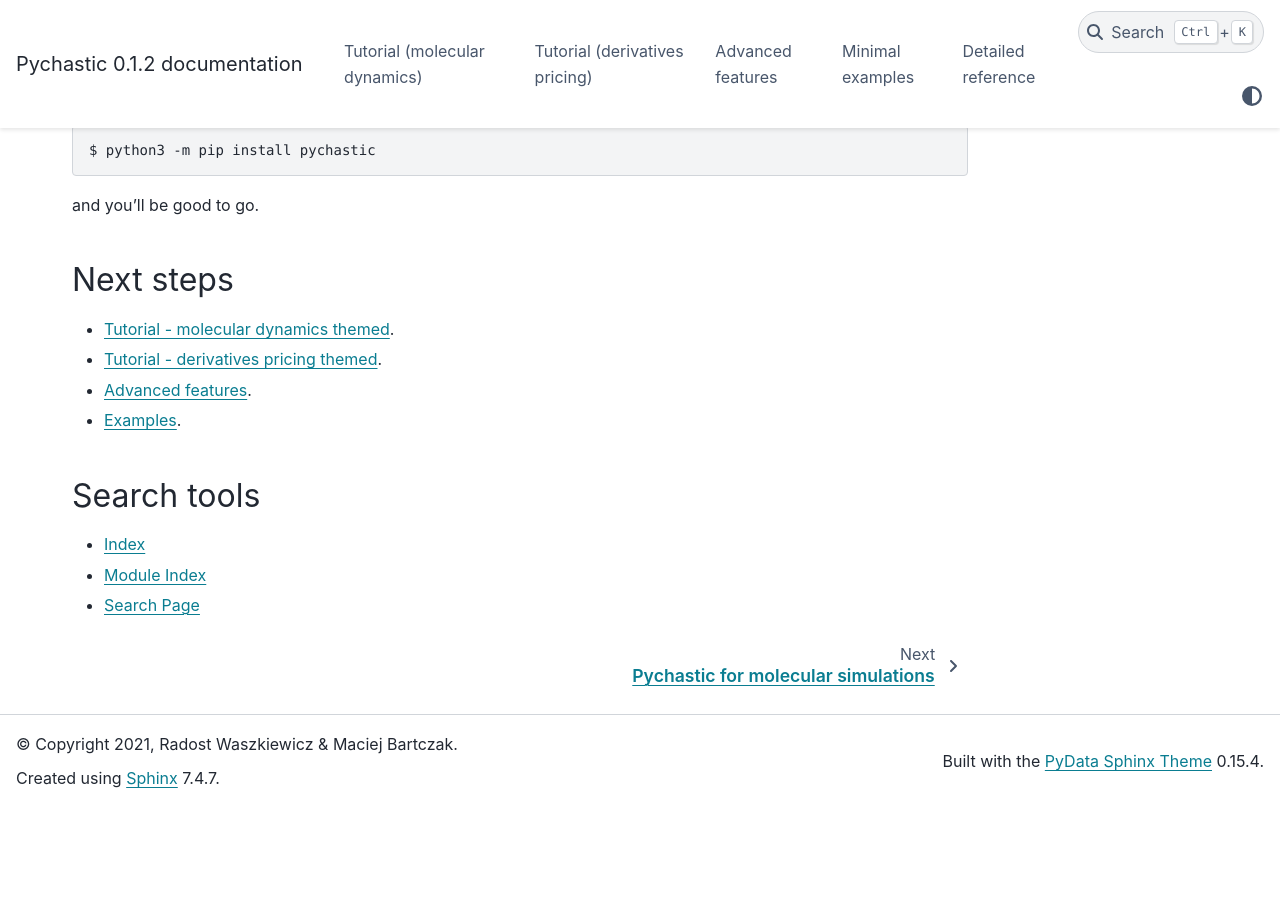
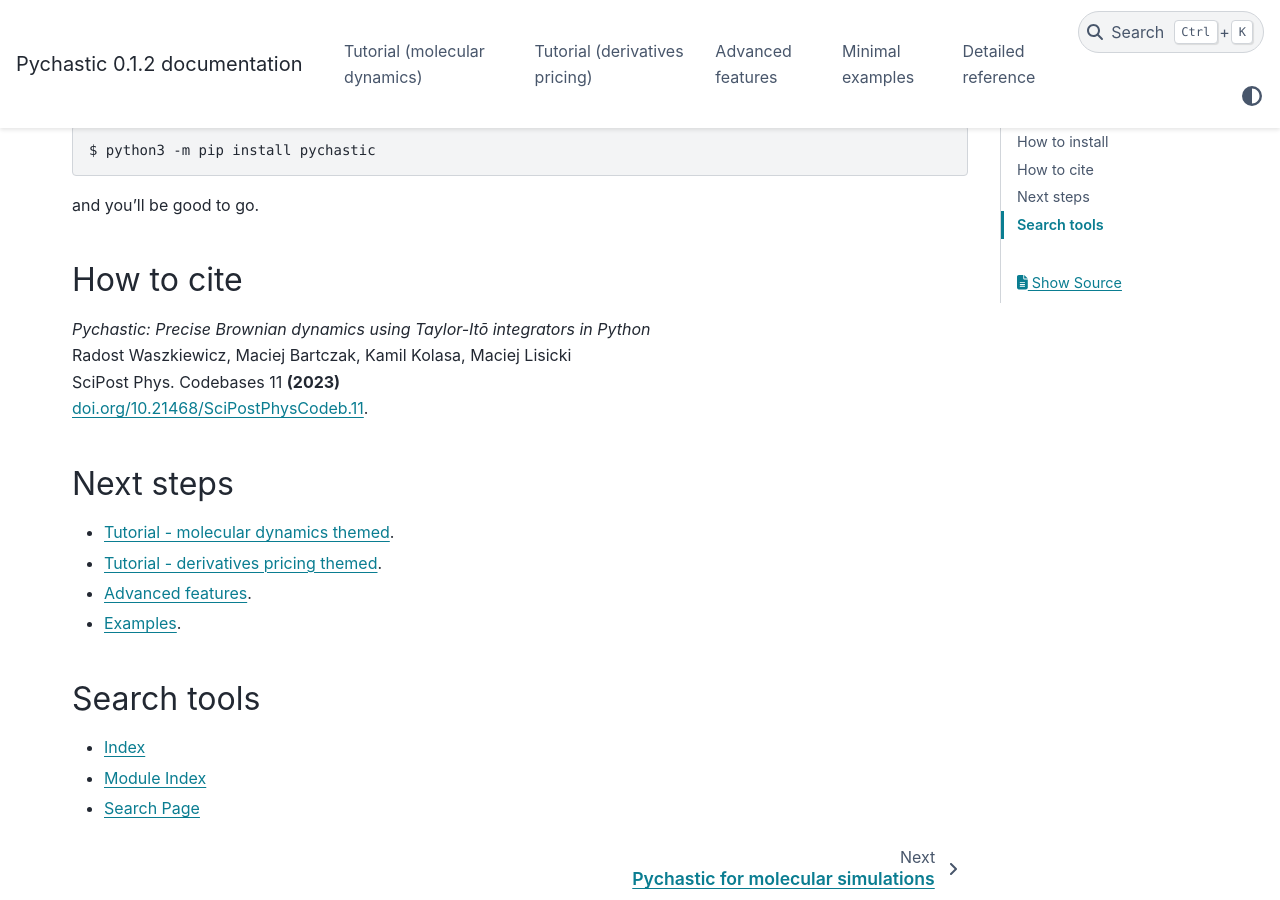
Before and after one commit to RadostW/stochastic, a Sphinx documentation site: the page built from docs/source/index.rst, in a window 1280 px wide and 900 px high, scrolled down 399 px. Built offline with Sphinx 7.4.7 and the PyData theme 0.15.4, drawn with Linux system fonts in a browser that asks for light colours; before the commit the page ends 1207 px from its top, so only the background shows below that.

Commit message:
Update citation info

```diff
--- a/docs/requirements.txt
+++ b/docs/requirements.txt
@@ -12,8 +12,8 @@
 sphinxcontrib-serializinghtml==1.1.5
 
 jax==0.2.13
-jaxlib==0.1.66
-matplotlib==3.4.2
+jaxlib>=0.1.66
+matplotlib>=3.4.2
 numpy
 tqdm==4.60.0
 sortedcontainers==2.3.0
--- a/docs/source/index.rst
+++ b/docs/source/index.rst
@@ -32,6 +32,15 @@
 
 and you'll be good to go.
 
+
+How to cite
+'''''''''''
+| *Pychastic: Precise Brownian dynamics using Taylor-Itō integrators in Python*
+| Radost Waszkiewicz, Maciej Bartczak, Kamil Kolasa, Maciej Lisicki
+| SciPost Phys. Codebases 11 **(2023)**
+| `doi.org/10.21468/SciPostPhysCodeb.11 <https://scipost.org/10.21468/SciPostPhysCodeb.11>`_.
+
+
 Next steps
 ''''''''''
 
```
Also changed, not shown: 1 other file.
